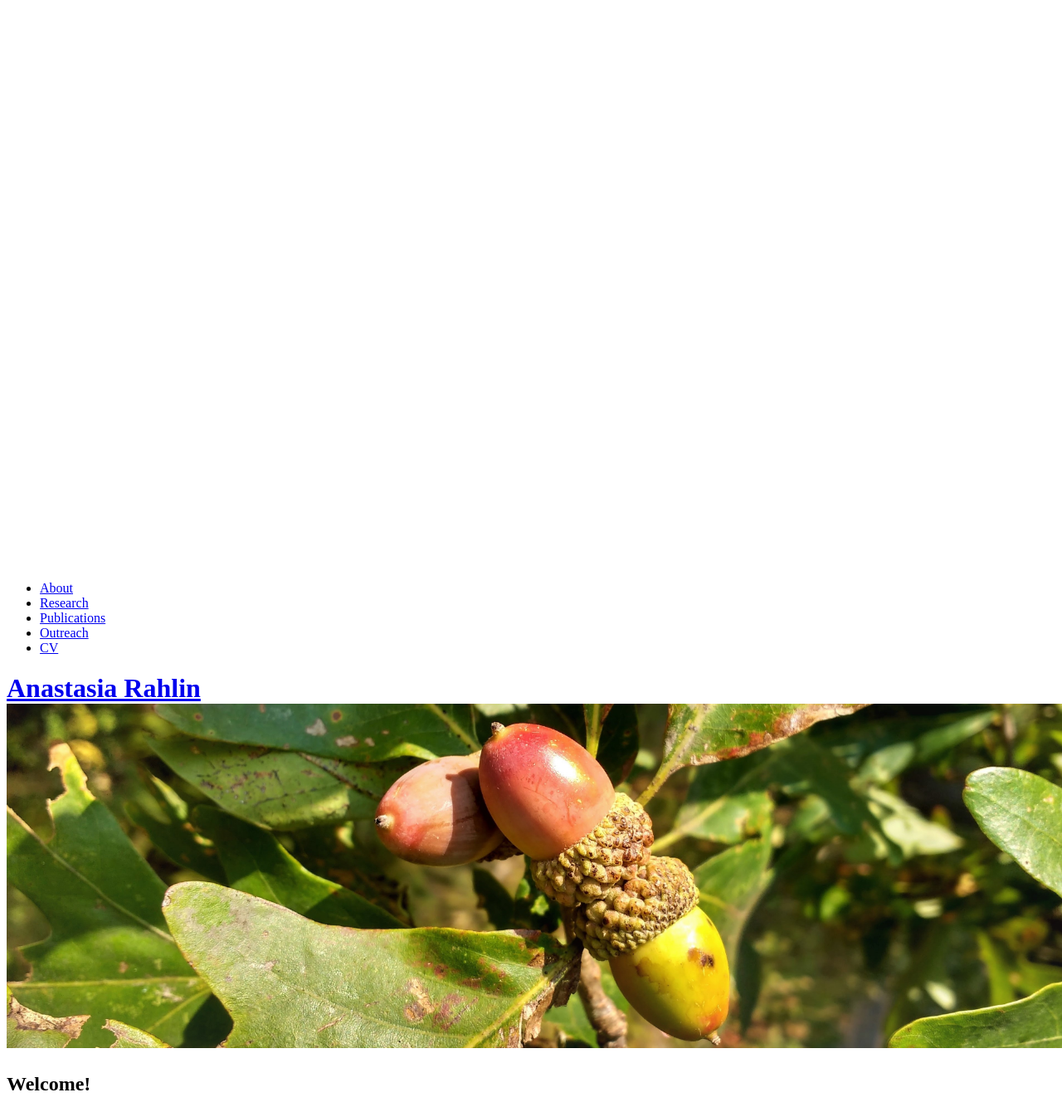
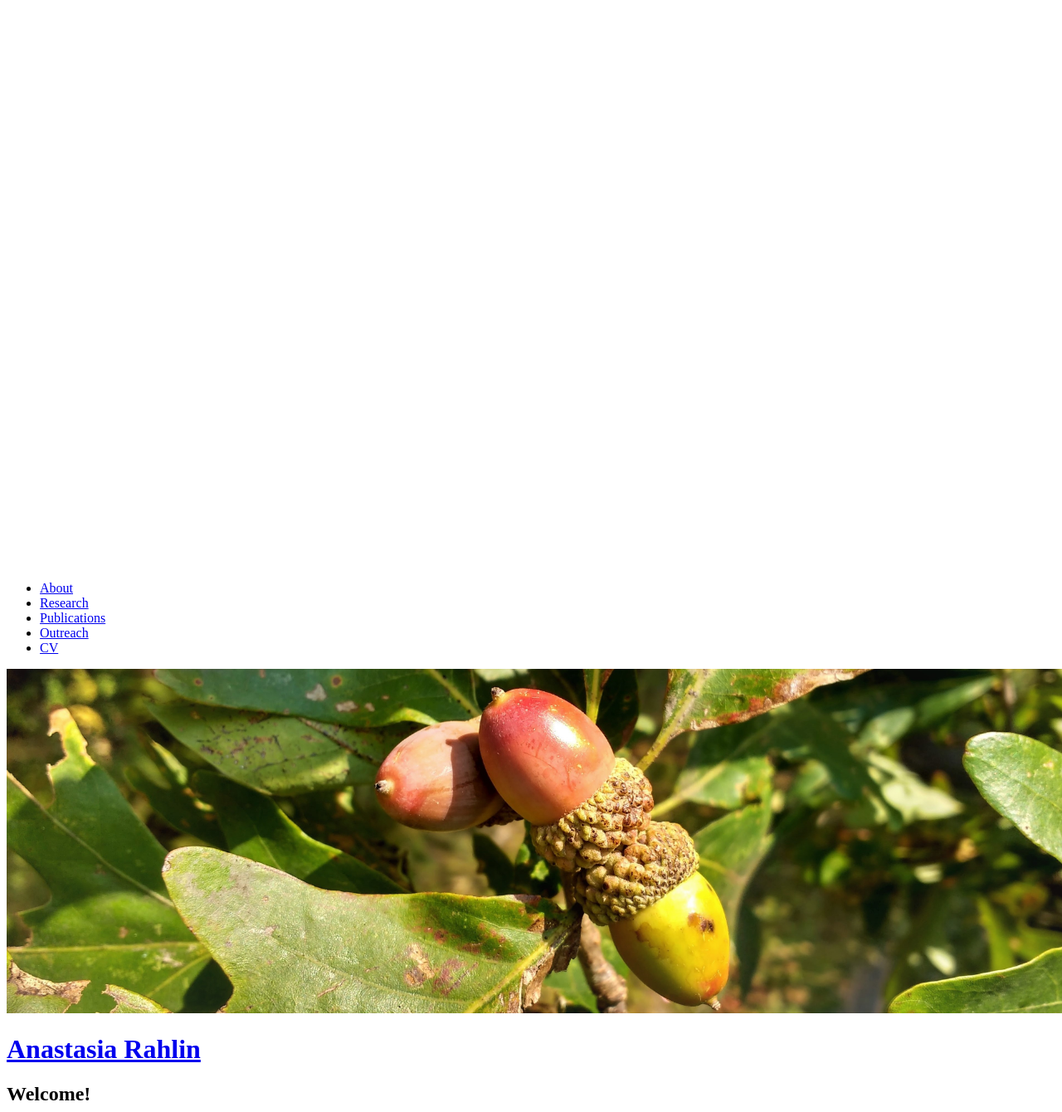
Before and after one commit to anarahlin/anarahlin.github.io, a Jekyll site: the page built from index.html, in a window 1280 px wide. Shown: the top 1340 px of the page at 83% size. Built offline with Jekyll 4.4.1, drawn with Linux system fonts in a browser that asks for light colours; nearby versions of some CDN libraries; the list of posts is cut into pages by our own code; comment, search, counter and statistics services are not loaded.

Commit message:
Update default.html

```diff
--- a/_layouts/default.html
+++ b/_layouts/default.html
@@ -30,8 +30,8 @@ Released for free under the Creative Commons Attribution 3.0 license (templated.
 
 			<!-- Logo -->
 			<div id="logo">
+				<img src="/assets/images/acorn_copy2.jpg" alt="acorns" style="width:1386px;height:415px">
 				<h1><a href="#">Anastasia Rahlin
-					<img src="/assets/images/acorn_copy2.jpg" alt="acorns" style="width:1386px;height:415px">
 					</a>
 				</h1>
 				<!-- <span class="tag">Illinois Natural History Survey</span> THIS IS EDITED OUT-->
```
